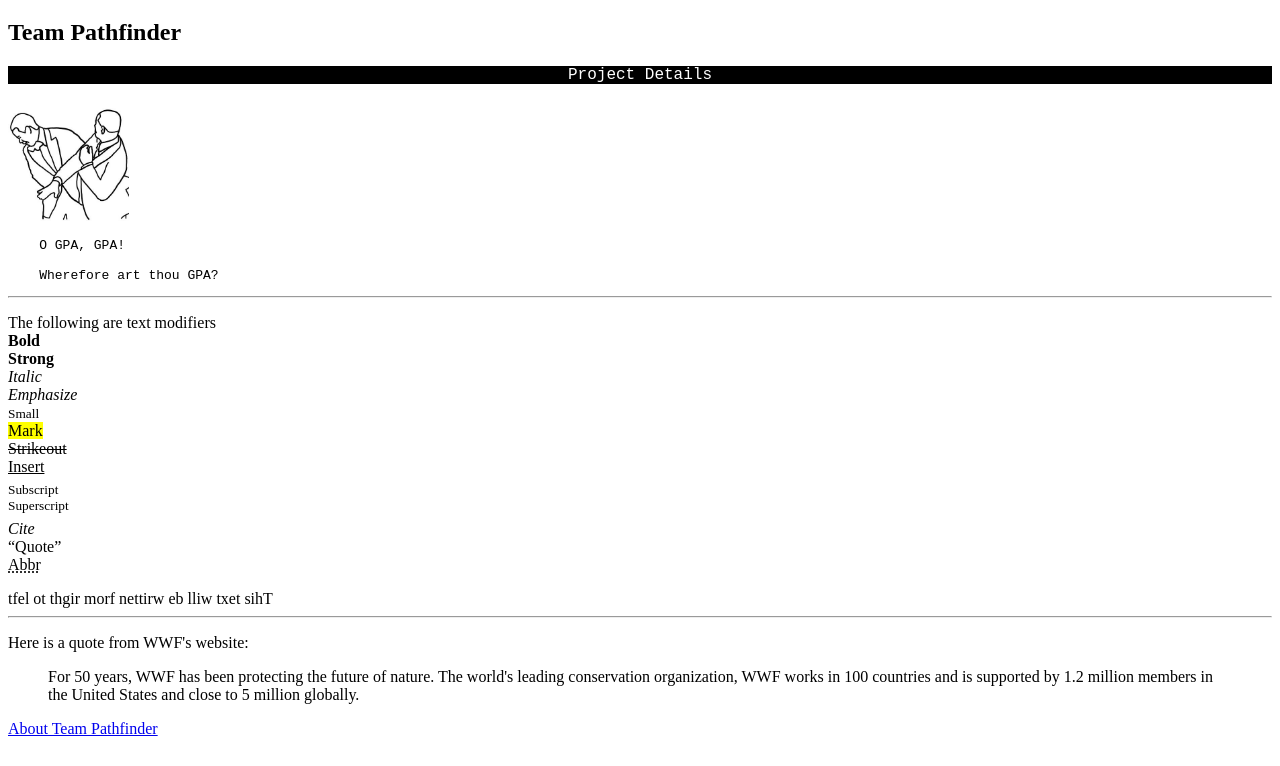
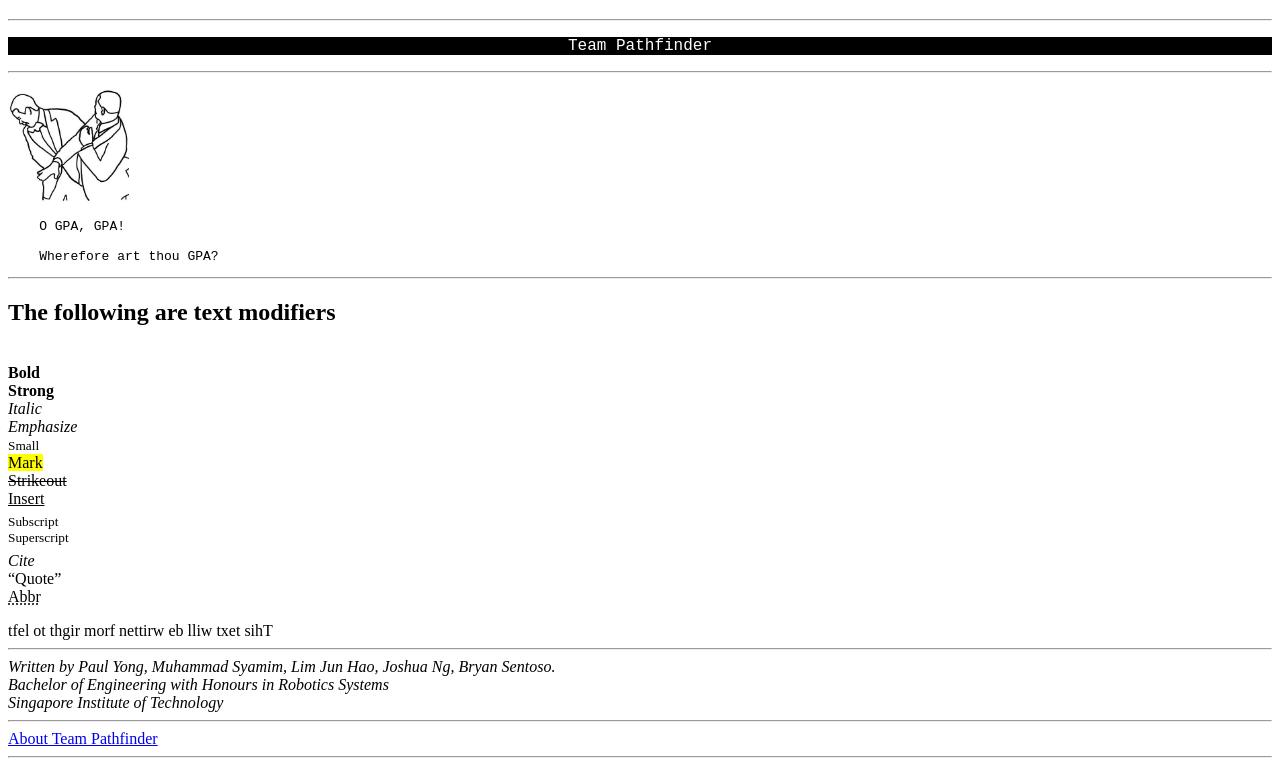
Before and after one commit to RSE-Pathfinder/Pathfinder-website, a plain HTML site: page index.html in a window 1280 px wide. Shown: the part 61-827 px from the top of the page. Drawn offline with Linux system fonts and the light colour scheme.

Commit message:
Modified by Paul

```diff
--- a/index.html
+++ b/index.html
@@ -9,7 +9,8 @@
 <body>
 
 <h1>RSE2107A Systems Engineering Project</h1>
-<h2>Team Pathfinder</h2>
+
+<hr>
 
 <p style="
 font-family:'Courier New', Courier, monospace;
@@ -17,8 +18,10 @@ color: white;
 background-color: black;
 text-align: center;"
 title="I'm a tooltip">
-Project Details
+Team Pathfinder
 </p>
+
+<hr>
 
 <img src="assets/images/rock.jpeg" alt="Rock lost" width="121" height="121">
 
@@ -29,7 +32,9 @@ Project Details
 </pre>
 
 <hr>
-<p>The following are text modifiers
+
+<h2>The following are text modifiers</h2>
+<p>
     <br>
     <b>Bold</b>
     <br>
@@ -62,18 +67,17 @@ Project Details
 
 <hr>
 
-<p>Here is a quote from WWF's website:</p>
-<blockquote cite="http://www.worldwildlife.org/who/index.html">
-For 50 years, WWF has been protecting the future of nature.
-The world's leading conservation organization,
-WWF works in 100 countries and is supported by
-1.2 million members in the United States and
-close to 5 million globally.
-</blockquote>
+<address>
+    Written by Paul Yong, Muhammad Syamim, Lim Jun Hao, Joshua Ng, Bryan Sentoso.<br>
+    Bachelor of Engineering with Honours in Robotics Systems<br>
+    Singapore Institute of Technology
+</address>
 
-<body>
-    <a href="html/about.html">About Team Pathfinder</a>
-</body>
+<hr>
+
+<a href="html/about.html">About Team Pathfinder</a>
+
+<hr>
 
 </body>
 </html>
```
